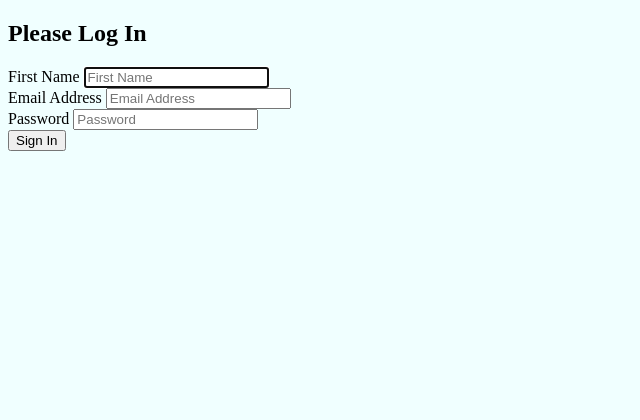
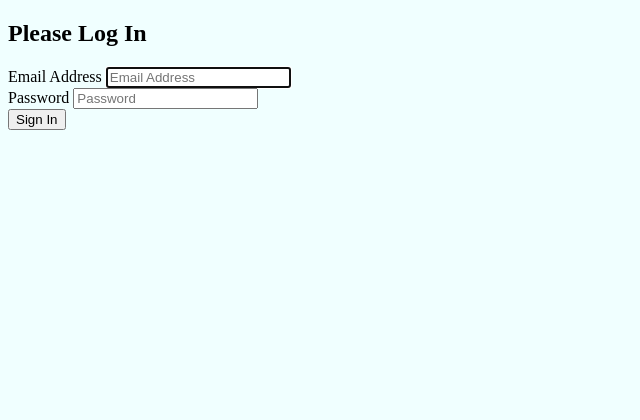
Before and after one commit to mmrice22/hb-final-project, a Flask app: page /login in a window 1280 px wide. Shown: the top 420 px of the page, without its empty margins (0-640 px from the left). Run offline with Flask 2, Linux system fonts and the light colour scheme; some libraries are stand-ins or nearby versions.

Commit message:
login form only takes in email and password. Flash message for wrong password works

```diff
--- a/server.py
+++ b/server.py
@@ -56,6 +56,9 @@ def login():
         if user.password == password:
             session["user_id"] = user.user_id
             return redirect("/findparks")
+        else:
+            flash("Wrong password, please try again")
+            return redirect('/login')
     else:
         if "user_id" in session:
             return redirect("/findparks")
@@ -113,7 +116,7 @@ def show_favorites():
 
 @app.route('/logout')
 def logout():
-    session.pop('user', None)
+    session.pop('user_id', None)
     return redirect('/')
 
 
--- a/templates/login.html
+++ b/templates/login.html
@@ -3,17 +3,6 @@
 <div class="form-containter">
   <form class="form-signin" action="/login" method="POST">
     <h2 class="form-heading">Please Log In</h2>
-
-    <div class="form-group">
-      <label for="fname-field">First Name</label>
-      <input
-        type="text"
-        name="fname"
-        placeholder="First Name"
-        required
-        autofocus
-      />
-    </div>
 
     <div class="form-group">
       <label for="email-field">Email Address</label>
```
